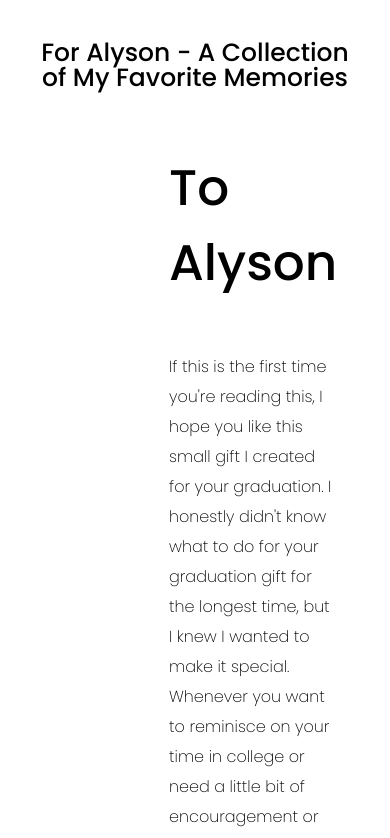
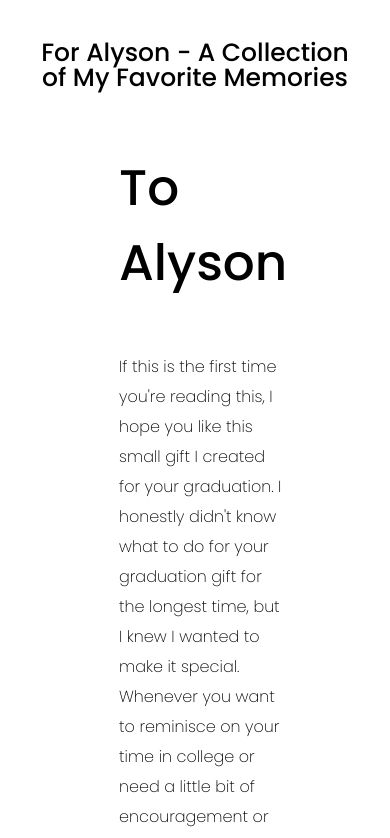
Before and after one commit to pbiglittle/pbiglittle.github.io, a plain HTML site: page to_alyson.html in a window 390 px wide. Shown: the top 838 px of the page. Drawn offline with Linux system fonts and the light colour scheme.

Commit message:
Update styles.css

```diff
--- a/styles.css
+++ b/styles.css
@@ -123,8 +123,8 @@
 
   @media only screen and (max-width: 1000px) {
     .inside {
-      margin-left: 150px;
-      margin-right: 150px;
+      margin-left: 100px;
+      margin-right: 100px;
     }
   }
 
```
